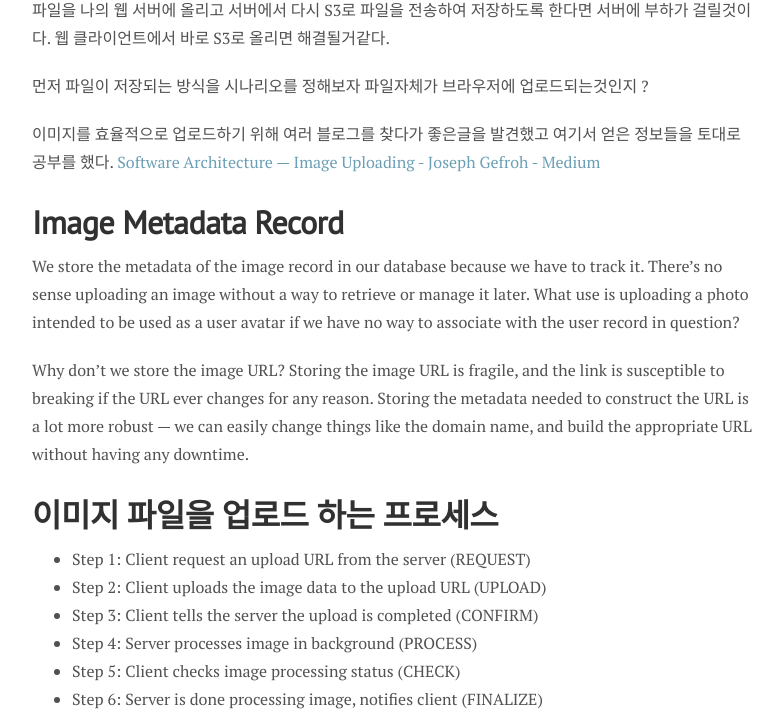
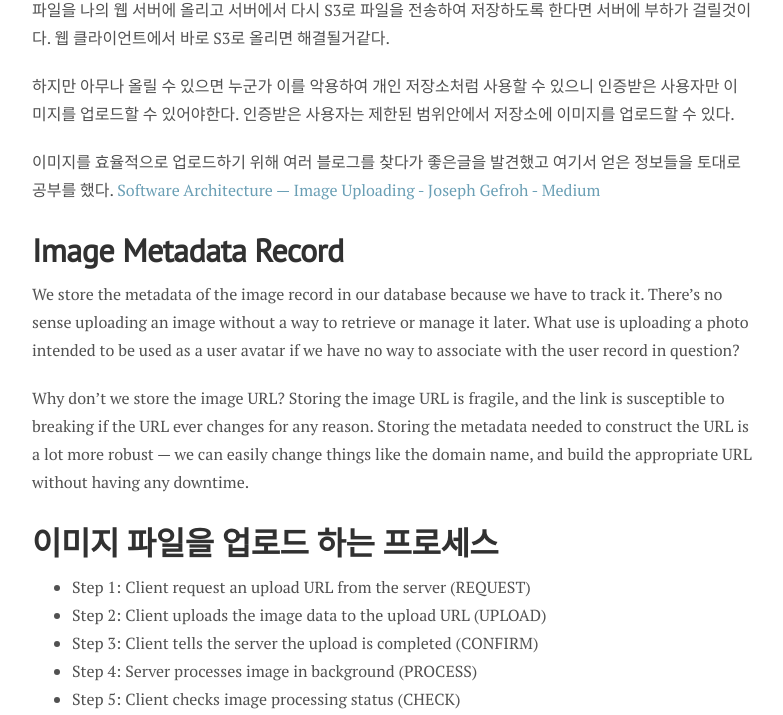
Before and after one commit to haeyong27/haeyong27.github.io, a Jekyll site: the page built from _posts/AWS/2020-01-31-S3-image-upload copy.md, in a window 1280 px wide and 900 px high, scrolled down 480 px, cut to the strip 185-900 px from the top of the window. Shown: the whole strip, without its empty margins (248-1031 px from the left). Built offline with Jekyll 4.4.1, drawn with Linux system fonts in a browser that asks for light colours; nearby versions of some CDN libraries.

Commit message:
s3 image upload

```diff
--- a/_posts/AWS/2020-01-31-S3-image-upload copy.md
+++ b/_posts/AWS/2020-01-31-S3-image-upload copy.md
@@ -13,8 +13,7 @@ tag: [AWS]
 
 파일을 나의 웹 서버에 올리고 서버에서 다시 S3로 파일을 전송하여 저장하도록 한다면 서버에 부하가 걸릴것이다. 웹 클라이언트에서 바로 S3로 올리면 해결될거같다.
 
-먼저 파일이 저장되는 방식을 시나리오를 정해보자
-파일자체가 브라우저에 업로드되는것인지 ?
+하지만 아무나 올릴 수 있으면 누군가 이를 악용하여 개인 저장소처럼 사용할 수 있으니 인증받은 사용자만 이미지를 업로드할 수 있어야한다. 인증받은 사용자는 제한된 범위안에서 저장소에 이미지를 업로드할 수 있다.
 
 이미지를 효율적으로 업로드하기 위해 여러 블로그를 찾다가 좋은글을 발견했고 여기서 얻은 정보들을 토대로 공부를 했다.
 [Software Architecture — Image Uploading - Joseph Gefroh - Medium](https://medium.com/@jgefroh/software-architecture-image-uploading-67997101a034)
```
